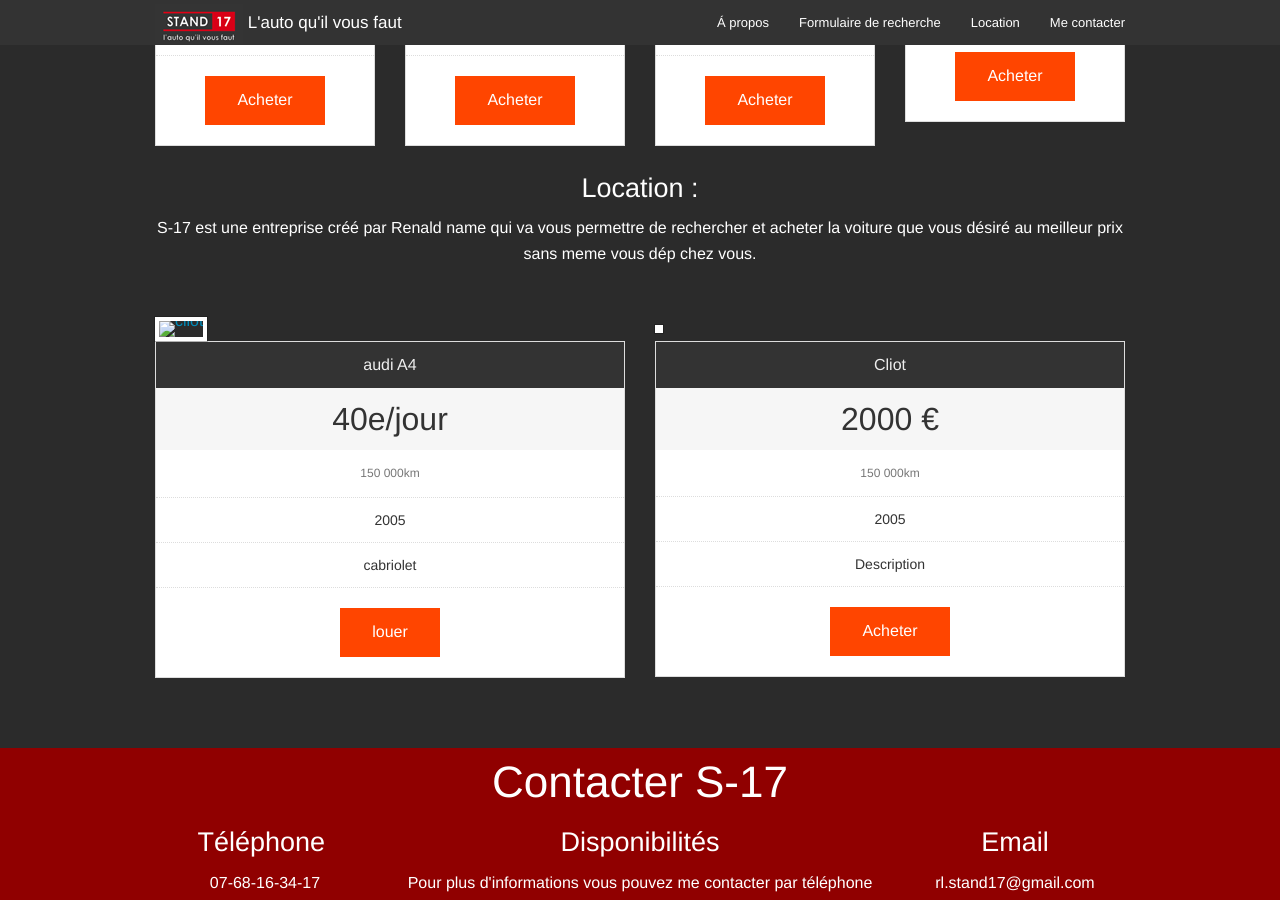
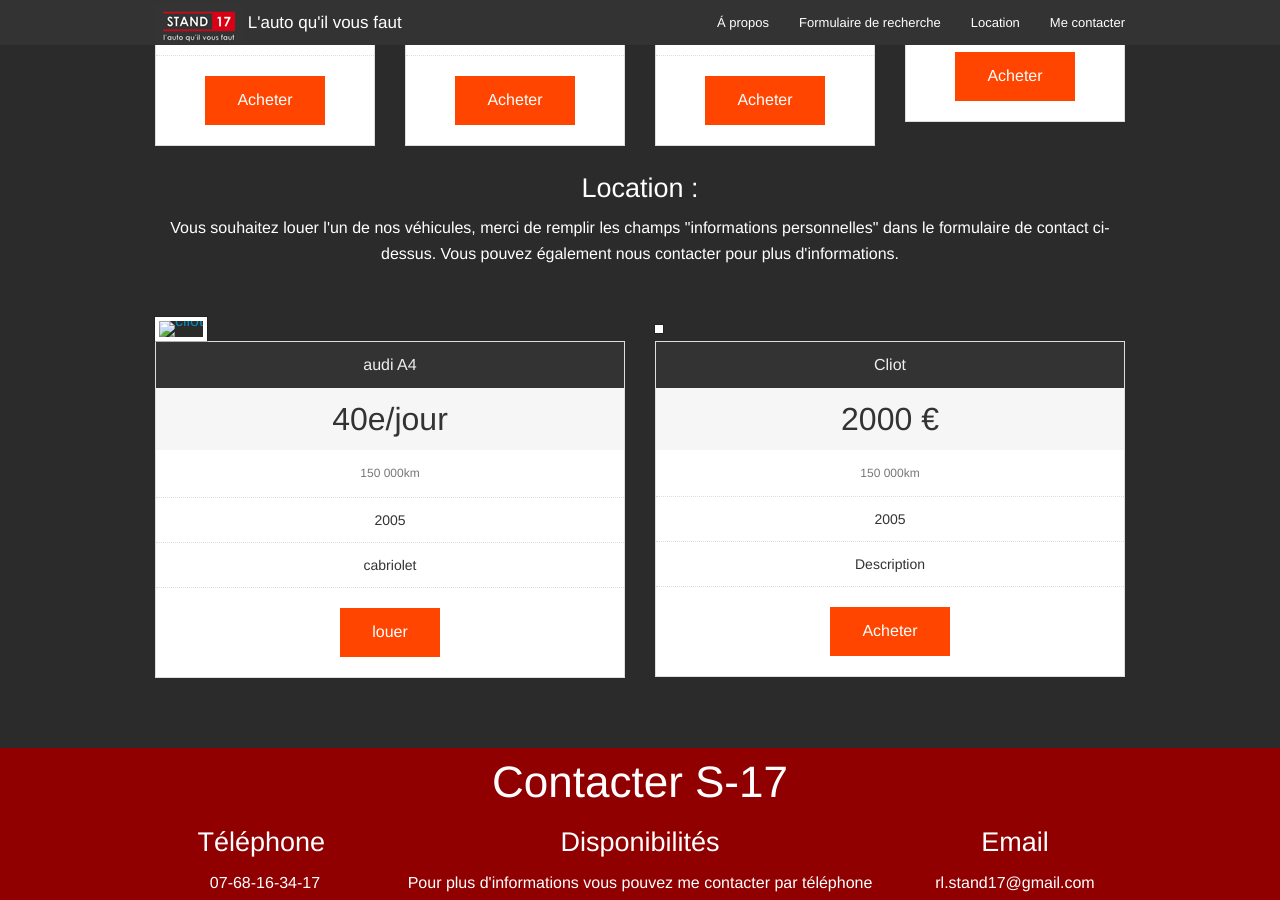
Before and after one commit to Thegeiger/S-17, a Jekyll site: the page built from index.html, in a window 1280 px wide and 900 px high, scrolled down 2471 px. Built offline with Jekyll 4.4.1, drawn with Linux system fonts in a browser that asks for light colours.

Commit message:
Updated 'index.html' via CloudCannon

```diff
--- a/index.html
+++ b/index.html
@@ -701,7 +701,7 @@ location:
             <div class="row">
               <div class="large-12 columns">
                 <h3 class="text-center">Location : </h3>
-                <p class="text-center editable">S-17 est une entreprise cr&eacute;&eacute; par Renald name qui va vous permettre de rechercher et acheter la voiture que vous d&eacute;sir&eacute; au meilleur prix sans meme vous d&eacute;p chez vous.</p>
+                <p class="text-center editable">Vous souhaitez louer l'un de nos v&eacute;hicules, merci de remplir les champs "informations personnelles" dans le formulaire de contact ci-dessus. Vous pouvez &eacute;galement nous contacter pour plus d'informations.</p>
               </div>
             </div>
             {% case page.location.bloc %}
```
